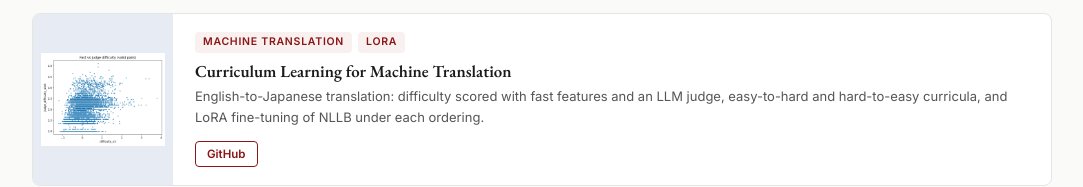
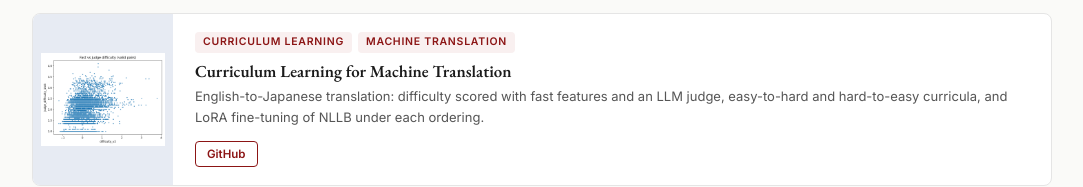
Before and after one commit to SelimLali/selimlali.github.io, a plain HTML site: page index.html in a window 1280 px wide. Shown: the part 1941-2128 px from the top of the page, without its empty margins (98-1181 px from the left). Drawn offline with Linux system fonts and the light colour scheme.

Commit message:
Curriculum learning project: tags Curriculum learning and Machine translation

```diff
--- a/index.html
+++ b/index.html
@@ -131,7 +131,7 @@
       <article class="card">
         <div class="picture"><img src="assets/img/project-curriculum.png" alt="Fast difficulty score against LLM-judge difficulty score"></div>
         <div class="body">
-          <div class="tags"><span class="tag">Machine translation</span><span class="tag">LoRA</span></div>
+          <div class="tags"><span class="tag">Curriculum learning</span><span class="tag">Machine translation</span></div>
           <h3>Curriculum Learning for Machine Translation</h3>
           <p class="summary">English-to-Japanese translation: difficulty scored with fast features and an LLM judge, easy-to-hard and hard-to-easy curricula, and LoRA fine-tuning of NLLB under each ordering.</p>
           <div class="buttons"><a href="https://github.com/SelimLali/Curriculum-learning-capstone-project">GitHub</a></div>
```
